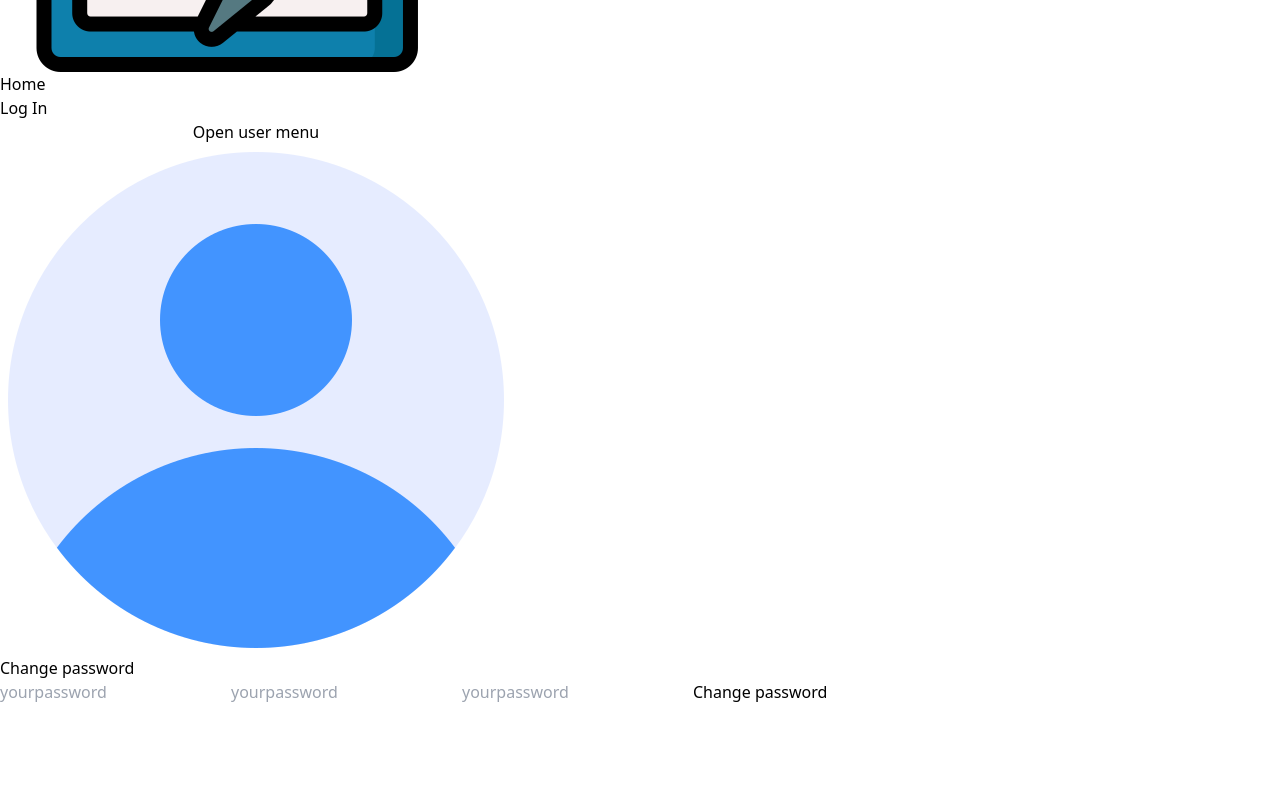
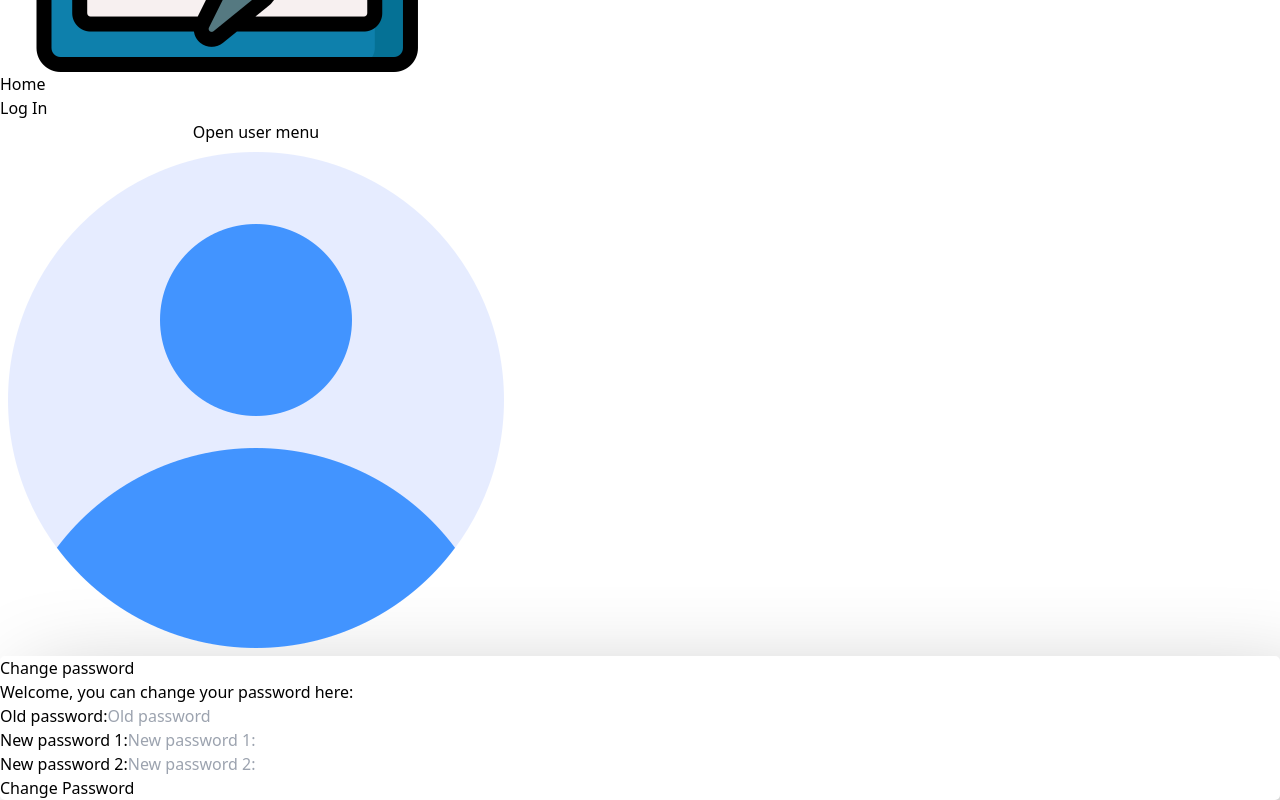
Before and after one commit to Rvjonh/TaskFrontend, a React (Vite) app: page /password-change in a window 1280 px wide. Shown: the part 1000-1800 px from the top of the page. Before the commit the page ends 1704 px from the top, so only its background shows below. Built offline with nearby package versions, Linux system fonts and the light colour scheme; sample sign-in values are in the browser's storage.

Commit message:
refact: password change ui

```diff
--- a/src/routes/passwordChange/index.tsx
+++ b/src/routes/passwordChange/index.tsx
@@ -5,6 +5,7 @@ import { PasswordChangeForm } from '../../interfaces/passwordChangeForm';
 import { Errors } from '../../interfaces/errorsRequest';
 
 import { ServerMessages } from './../../components/serverMessages';
+import { Spinner } from "../../components/spinner";
 
 import TasksBackend from './../../services/tasksBackend';
 
@@ -17,6 +18,7 @@ export default function PasswordChangeRoute() {
         "new_password2": ""
     });
     const [messages, setMessages] = useState<Errors>()
+    const [loading, setLoading] = useState<boolean>(false)
 
     const handleChangeForm = (e: any) => {
         setUserForm({ ...userForm, [e.target.name]: e.target.value })
@@ -24,27 +26,91 @@ export default function PasswordChangeRoute() {
 
     const handleSubmit = (e: React.FormEvent<HTMLFormElement>) => {
         e.preventDefault()
+        setLoading(true)
         TasksBackend.changePassword(userForm, activeUser.token).then(res => {
             setMessages(res)
+            setLoading(false)
         })
     }
 
     return (
-        <div>
-            <h1>Change password</h1>
-            <form onSubmit={handleSubmit}>
-                <label htmlFor="old_password">
-                    <input type="password" name='old_password' value={userForm.old_password} onChange={handleChangeForm} placeholder='yourpassword' />
-                </label>
-                <label htmlFor="new_password1">
-                    <input type="password" name='new_password1' value={userForm.new_password1} onChange={handleChangeForm} placeholder='yourpassword' />
-                </label>
-                <label htmlFor="new_password2">
-                    <input type="password" name='new_password2' value={userForm.new_password2} onChange={handleChangeForm} placeholder='yourpassword' />
-                </label>
-                <button type="submit">Change password</button>
-            </form>
-            <ServerMessages messages={messages} />
+        <div className='flex min-h-full items-center justify-center py-12 px-4 sm:px-6 lg:px-8'>
+            <div className='w-full max-w-md space-y-8 p-4 pb-10 square-back'>
+
+                <h2 className="mt-6 text-center text-3xl font-bold tracking-tight text-gray-900">
+                    Change password
+                </h2>
+
+                <p className="text-justify">Welcome, you can change your password here:</p>
+
+                <ServerMessages messages={messages} />
+
+                <form className="mt-8 space-y-6" onSubmit={handleSubmit}>
+
+                    <div>
+                        <label htmlFor="old_password" className="sr-only">
+                            Old password:
+                        </label>
+                        <input
+                            id="password1"
+                            type="password"
+                            name="old_password"
+                            value={userForm.old_password}
+                            onChange={handleChangeForm}
+                            required
+                            className="relative block w-full rounded-b-md border-0 py-1.5 text-gray-900 ring-1 ring-inset ring-gray-300 placeholder:text-gray-400 focus:z-10 focus:ring-2 focus:ring-inset focus:ring-indigo-600 sm:text-sm sm:leading-6 pl-1"
+                            placeholder="Old password"
+                            disabled={loading}
+                        />
+                    </div>
+                    <div>
+                        <label htmlFor="new_password1" className="sr-only">
+                            New password 1:
+                        </label>
+                        <input
+                            id="password2"
+                            type="password"
+                            name="new_password1"
+                            value={userForm.new_password1}
+                            onChange={handleChangeForm}
+                            required
+                            className="relative block w-full rounded-b-md border-0 py-1.5 text-gray-900 ring-1 ring-inset ring-gray-300 placeholder:text-gray-400 focus:z-10 focus:ring-2 focus:ring-inset focus:ring-indigo-600 sm:text-sm sm:leading-6 pl-1"
+                            placeholder="New password 1:"
+                            disabled={loading}
+                        />
+                    </div>
+                    <div>
+                        <label htmlFor="new_password2" className="sr-only">
+                            New password 2:
+                        </label>
+                        <input
+                            id="password3"
+                            type="password"
+                            name="new_password2"
+                            value={userForm.new_password2}
+                            onChange={handleChangeForm}
+                            required
+                            className="relative block w-full rounded-b-md border-0 py-1.5 text-gray-900 ring-1 ring-inset ring-gray-300 placeholder:text-gray-400 focus:z-10 focus:ring-2 focus:ring-inset focus:ring-indigo-600 sm:text-sm sm:leading-6 pl-1"
+                            placeholder="New password 2:"
+                            disabled={loading}
+                        />
+                    </div>
+
+                    <button
+                        type="submit"
+                        className="group relative flex w-full flex-col justify-center
+                    items-center rounded-md bg-indigo-600 py-2 px-3 text-sm font-semibold text-white hover:bg-indigo-500 focus-visible:outline focus-visible:outline-2 focus-visible:outline-offset-2 focus-visible:outline-indigo-600"
+                        disabled={loading}
+                    >
+                        {loading ?
+                            <Spinner size='.5em' color="#ffffff" />
+                            :
+                            "Change Password"
+                        }
+                    </button>
+
+                </form>
+            </div>
         </div>
     )
 }
```
